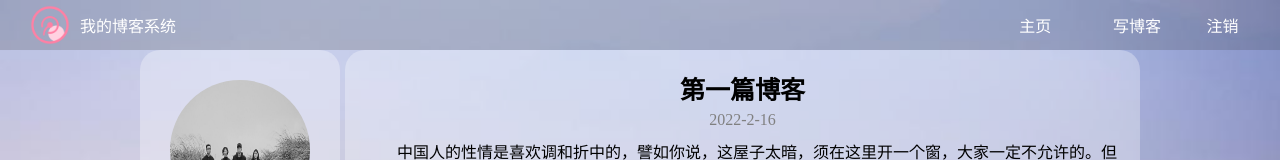
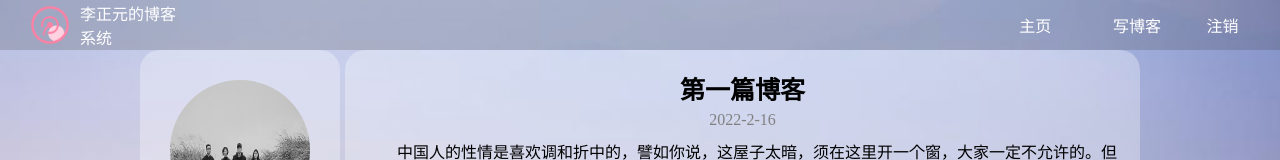
Before and after one commit to lzyyyds0902/lzyyyds0902.github.io, a plain HTML site: page index.html in a window 1280 px wide. Shown: the top 160 px of the page. Drawn offline with Linux system fonts and the light colour scheme.

Commit message:
Update index.html

```diff
--- a/index.html
+++ b/index.html
@@ -12,7 +12,7 @@
     <!-- 导航栏 -->
     <div class="nav">
         <img src="image/log.png" alt="">
-        <span class="title">我的博客系统</span>
+        <span class="title">李正元的博客系统</span>
          <!-- 使用 span 把左右两侧的元素给撑开 -->
          <span class="spacer"></span>
         <a href="blog_list.html">主页</a>
```
